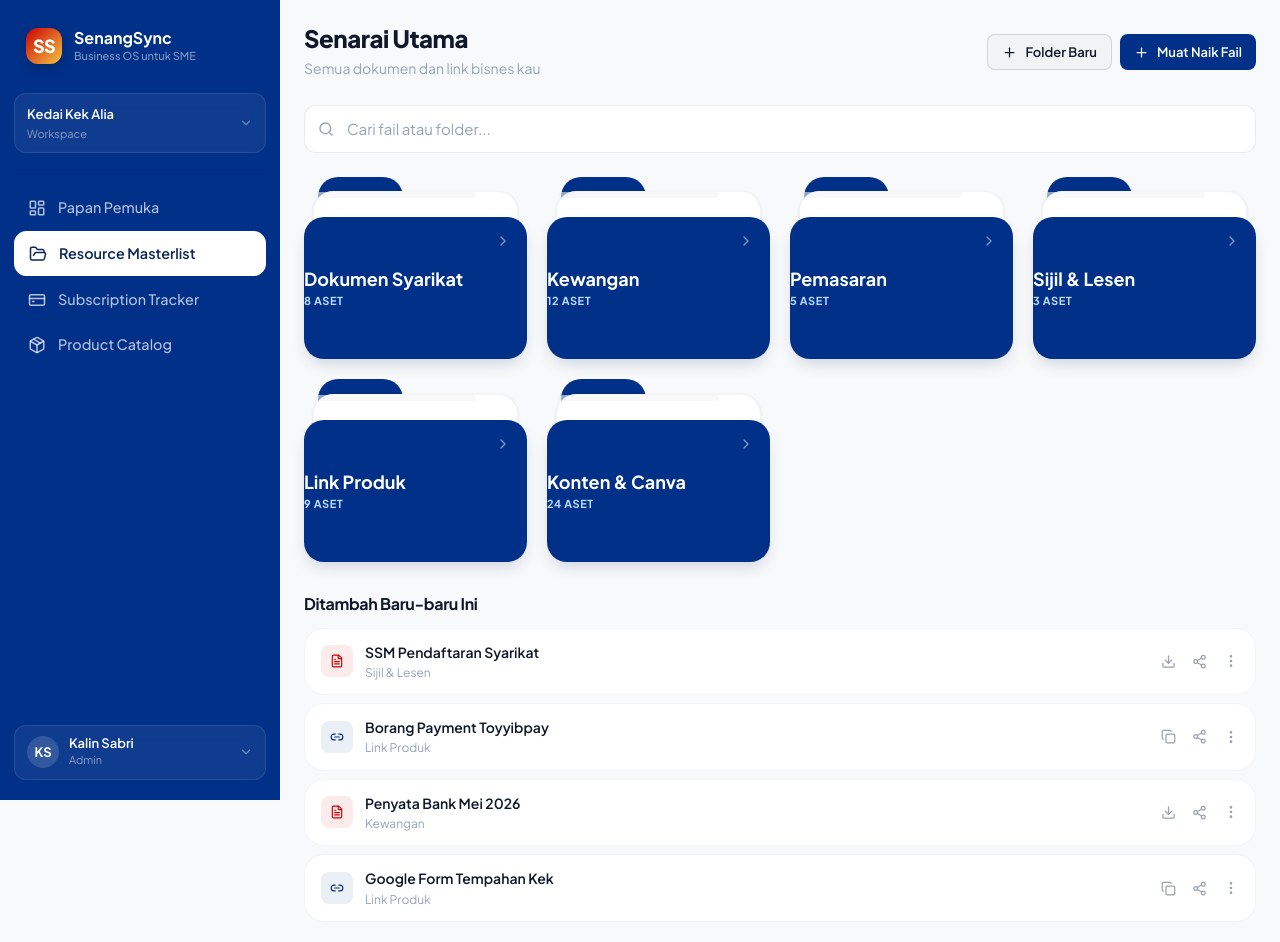
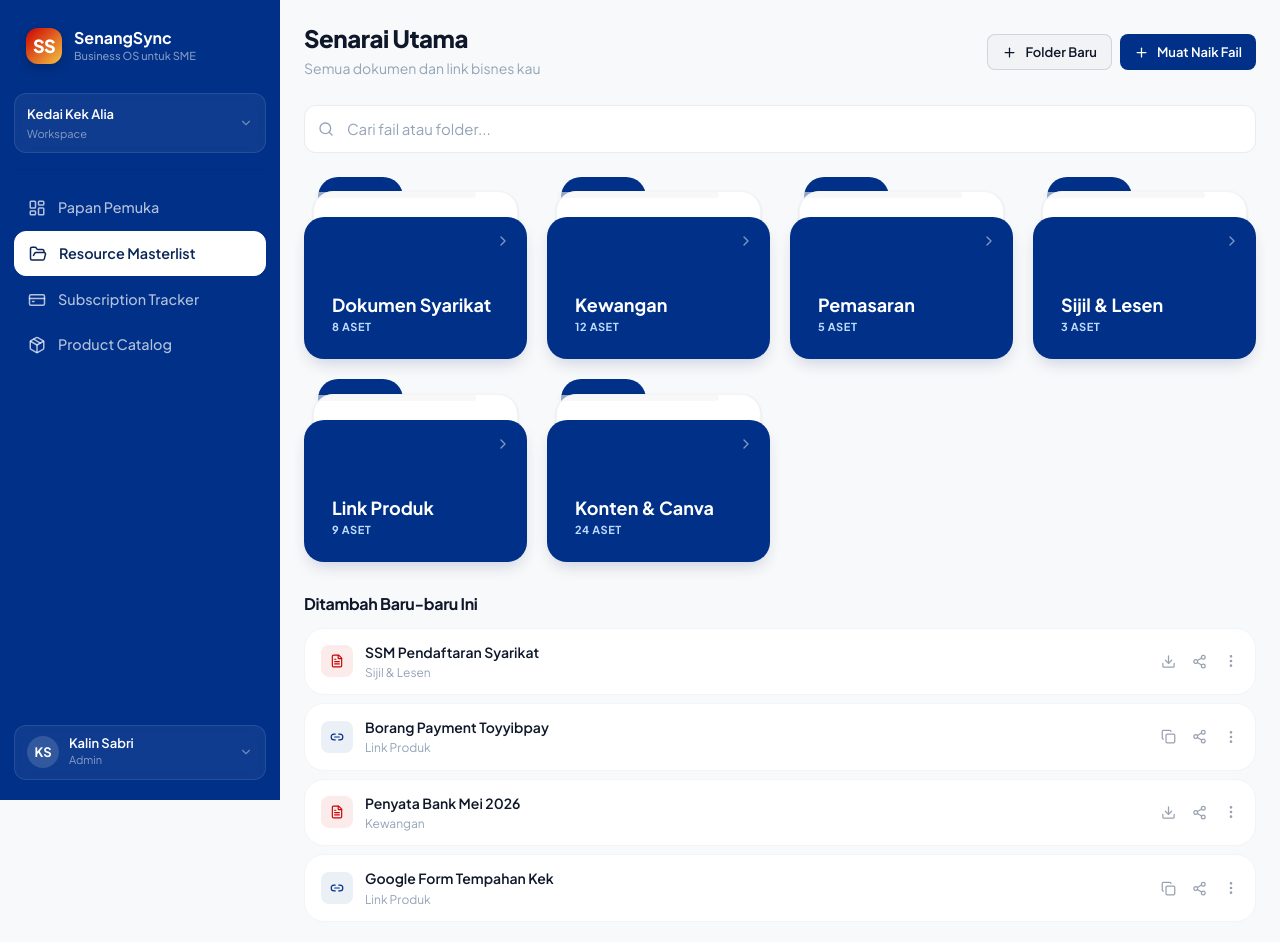
Before and after one commit to kalincreative/senangsync, a Next.js app: page /masterlist in a window 1280 px wide. Shown: the top 942 px of the page. Built offline with nearby package versions, Linux system fonts and the light colour scheme.

Commit message:
style: fix folder card text indentation using exact inline styles

```diff
--- a/app/(app)/masterlist/page.tsx
+++ b/app/(app)/masterlist/page.tsx
@@ -341,14 +341,22 @@ export default function MasterlistPage() {
 
               {/* 3. Front Cover */}
               <div
-                className="absolute bottom-0 left-0 w-full h-[78%] bg-[#003087] rounded-[1.25rem] shadow-[0_8px_16px_-4px_rgba(0,32,96,0.18)] flex flex-col justify-center transition-all duration-300 group-hover:bg-[#002266] group-hover:shadow-[0_12px_24px_-4px_rgba(0,32,96,0.25)]"
+                className="absolute bottom-0 left-0 w-full h-[78%] bg-[#003087] rounded-[1.25rem] shadow-[0_8px_16px_-4px_rgba(0,32,96,0.18)] flex flex-col justify-end transition-all duration-300 group-hover:bg-[#002266] group-hover:shadow-[0_12px_24px_-4px_rgba(0,32,96,0.25)]"
               >
                 {/* Chevron icon */}
                 <div className="absolute top-4 right-4 text-white/50 group-hover:text-white transition-colors">
                   <ChevronRight size={16} />
                 </div>
 
-                <div className="p-6 flex flex-col text-left">
+                <div
+                  style={{
+                    paddingLeft: "1.75rem",
+                    paddingRight: "1.5rem",
+                    paddingBottom: "1.5rem",
+                    paddingTop: "2.5rem",
+                  }}
+                  className="flex flex-col text-left"
+                >
                   <div className="text-white font-bold text-[1.125rem] leading-snug group-hover:scale-[1.01] origin-left transition-all">
                     {folder.name}
                   </div>
```
